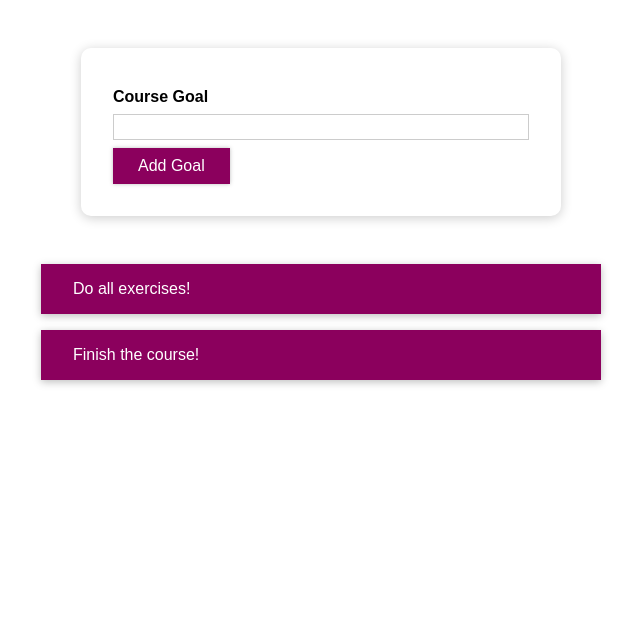
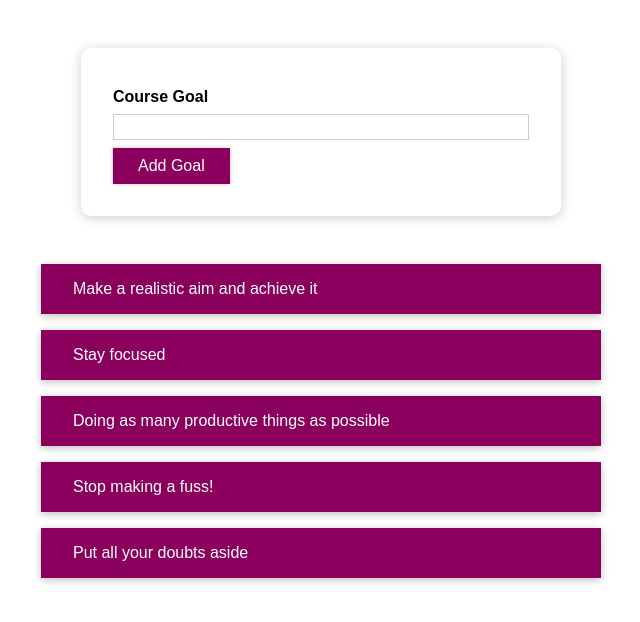
Before and after one commit to ZdraviiSmisl/Your-Goals, a React (Create React App) app: page / in a window 1280 px wide. Shown: the top 622 px of the page, without its empty margins (319-959 px from the left). Built offline with nearby package versions, Linux system fonts and the light colour scheme.

Commit message:
temporary use of inline-styles

```diff
--- a/src/App.js
+++ b/src/App.js
@@ -1,32 +1,35 @@
-import React, { useState } from 'react';
+import React, { useState } from "react";
 
-import CourseGoalList from './components/CourseGoals/CourseGoalList/CourseGoalList';
-import CourseInput from './components/CourseGoals/CourseInput/CourseInput';
-import './App.css';
+import CourseGoalList from "./components/CourseGoals/CourseGoalList/CourseGoalList";
+import CourseInput from "./components/CourseGoals/CourseInput/CourseInput";
+import "./App.css";
 
 const App = () => {
   const [courseGoals, setCourseGoals] = useState([
-    { text: 'Do all exercises!', id: 'g1' },
-    { text: 'Finish the course!', id: 'g2' }
+    { text: "Make a realistic aim and achieve it", id: "g1" },
+    { text: "Stay focused", id: "g2" },
+    { text: "Doing as many productive things as possible", id: "g3" },
+    { text: "Stop making a fuss!", id: "g4" },
+    { text: "Put all your doubts aside", id: "g5" },
   ]);
 
-  const addGoalHandler = enteredText => {
-    setCourseGoals(prevGoals => {
+  const addGoalHandler = (enteredText) => {
+    setCourseGoals((prevGoals) => {
       const updatedGoals = [...prevGoals];
       updatedGoals.unshift({ text: enteredText, id: Math.random().toString() });
       return updatedGoals;
     });
   };
 
-  const deleteItemHandler = goalId => {
-    setCourseGoals(prevGoals => {
-      const updatedGoals = prevGoals.filter(goal => goal.id !== goalId);
+  const deleteItemHandler = (goalId) => {
+    setCourseGoals((prevGoals) => {
+      const updatedGoals = prevGoals.filter((goal) => goal.id !== goalId);
       return updatedGoals;
     });
   };
 
   let content = (
-    <p style={{ textAlign: 'center' }}>No goals found. Maybe add one?</p>
+    <p style={{ textAlign: "center" }}>No goals found. Maybe add one?</p>
   );
 
   if (courseGoals.length > 0) {
--- a/src/components/CourseGoals/CourseInput/CourseInput.css
+++ b/src/components/CourseGoals/CourseInput/CourseInput.css
@@ -22,3 +22,12 @@
   background: #fad0ec;
   border-color: #8b005d;
 }
+
+.form-control.invalid input {
+  border-color: red;
+  background: rgb(240, 188, 188);
+}
+
+.form-control.invalid label {
+  color: red;
+}
--- a/src/components/CourseGoals/CourseInput/CourseInput.js
+++ b/src/components/CourseGoals/CourseInput/CourseInput.js
@@ -1,23 +1,30 @@
-import React, { useState } from 'react';
+import React, { useState } from "react";
 
-import Button from '../../UI/Button/Button';
-import './CourseInput.css';
+import Button from "../../UI/Button/Button";
+import "./CourseInput.css";
 
-const CourseInput = props => {
-  const [enteredValue, setEnteredValue] = useState('');
+const CourseInput = (props) => {
+  const [enteredValue, setEnteredValue] = useState("");
+  const [isValid, setIsValid] = useState(true);
 
-  const goalInputChangeHandler = event => {
+  const goalInputChangeHandler = (event) => {
+    if (event.target.value.trim().length > 0) setIsValid(true);
     setEnteredValue(event.target.value);
   };
 
-  const formSubmitHandler = event => {
+  const formSubmitHandler = (event) => {
     event.preventDefault();
+    //guard class
+    if (enteredValue.trim().length === 0) {
+      setIsValid(false);
+      return;
+    }
     props.onAddGoal(enteredValue);
   };
 
   return (
     <form onSubmit={formSubmitHandler}>
-      <div className="form-control">
+      <div className={`form-control ${!isValid ? "invalid" : ""}`}>
         <label>Course Goal</label>
         <input type="text" onChange={goalInputChangeHandler} />
       </div>
```
